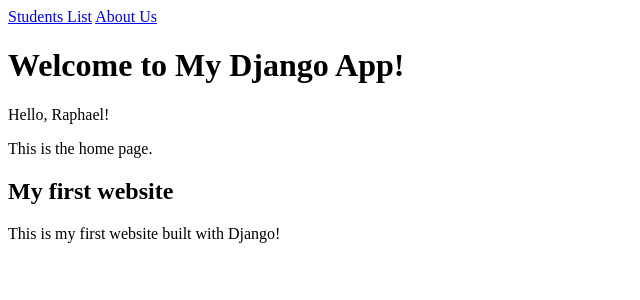
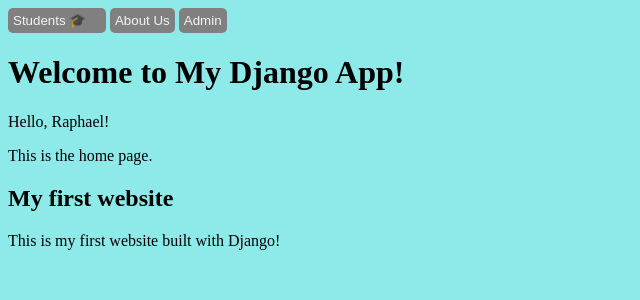
Before and after one commit to Raphex-code/Python_Tasks, a Django app: page / in a window 1280 px wide. Shown: the top 300 px of the page, without its empty margins (0-640 px from the left). Run offline with Django 5.2, Linux system fonts and the light colour scheme.

Commit message:
adding button for the student, about us and admin link

```diff
--- a/django_practice/main_app/templates/main_app/home.html
+++ b/django_practice/main_app/templates/main_app/home.html
@@ -4,9 +4,25 @@
     <meta charset="UTF-8" />
     <title>My Django App</title>
   </head>
+  <style>
+    body{
+      background-color: #4bdcdca0;;
+    }
+    a{
+      text-decoration: none;
+      color: #ffffffe9;
+    }
+    button{
+      background-color: gray;
+      border: none;
+      border-radius: 5px;
+      padding: 5px;
+    }
+  </style>
   <body>
-    <a href="students/">Students List</a>
-    <a href="about/">About Us</a>
+    <button><a href="students/" style="margin-right: 15px;">Students 🎓</a></button>
+    <button><a href="about/">About Us</a></button>
+    <button><a href="admin/">Admin</a></button>
     <h1>Welcome to My Django App!</h1>
     <p>Hello, {{student_name}}!</p>
     <p>This is the home page.</p>
```
Also changed, not shown: django_practice/main_app/templates/main_app/about.html (+16 -1 lines), django_practice/main_app/templates/main_app/student_list.html (+16 -1 lines).
